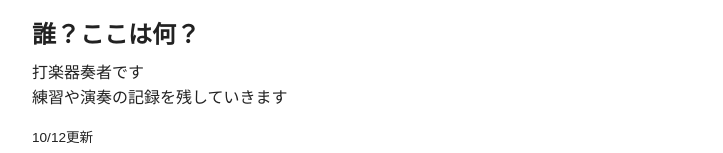
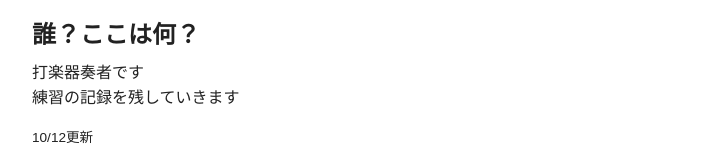
Before and after one commit to nemchte/my-website, a plain HTML site: page index.html in a window 1280 px wide. Shown: the part 135-288 px from the top of the page, without its empty margins (228-951 px from the left). Drawn offline with Linux system fonts and the light colour scheme.

Commit message:
Update text in about section of index.html

```diff
--- a/index.html
+++ b/index.html
@@ -64,7 +64,7 @@ h2 + p {
     <section id="about">
       <h2>誰？ここは何？</h2>
       <p>打楽器奏者です<br>
-      練習や演奏の記録を残していきます</p>
+      練習の記録を残していきます</p>
     </section>
 
   </main>
```
